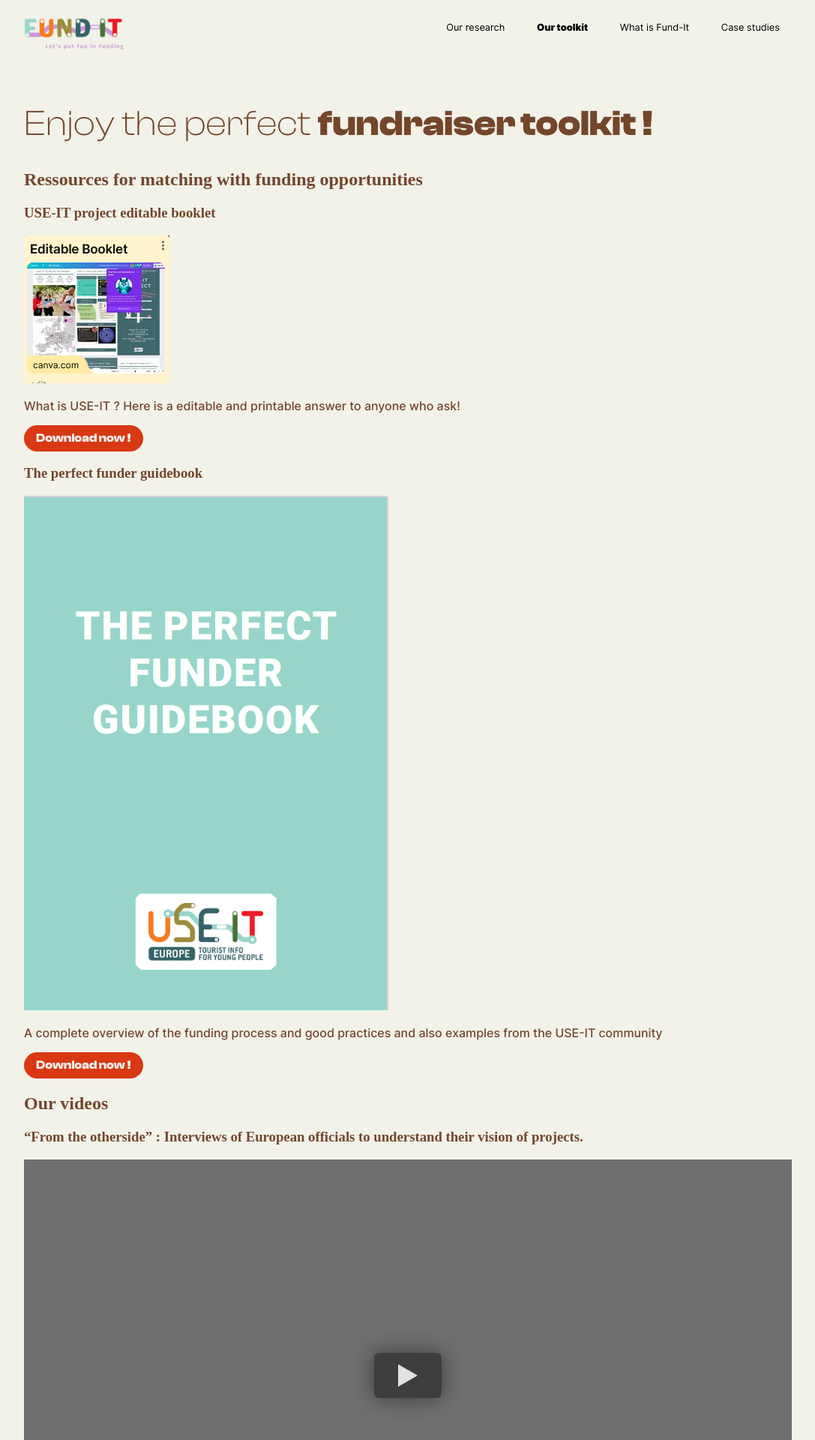
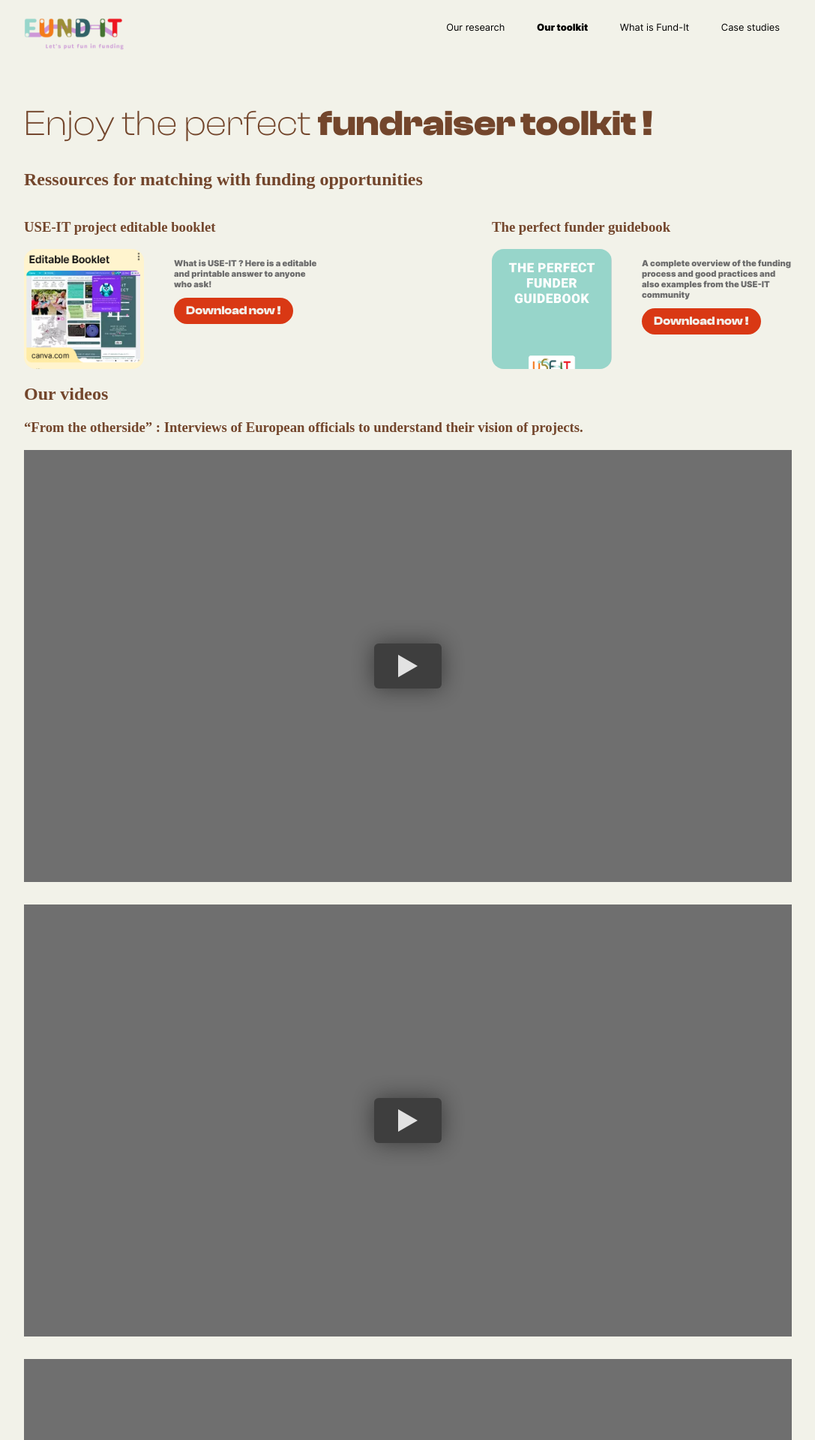
Before and after one commit to useiteurope/fund-it-website, a Jekyll site: the page built from jekyll/toolkit/index.html, in a window 1280 px wide. Shown: the top 1920 px of the page at 75% size, without its empty margins (96-1183 px from the left). Built offline with Jekyll 4.4.1, drawn with Linux system fonts in a browser that asks for light colours.

Commit message:
💄 Tookit resource flex layout.

```diff
--- a/jekyll/_sass/_layouts.sass
+++ b/jekyll/_sass/_layouts.sass
@@ -49,3 +49,12 @@
         .caption
             margin: 0 0 20pt 0
             font: 400 $font-size-xsmall $font-inter
+
+/** Flex **/
+.flex
+    display: flex
+    flex-wrap: wrap
+    justify-content: space-between
+    row-gap: 25pt
+    .flex__item
+        width: 300pt
--- a/jekyll/toolkit/index.html
+++ b/jekyll/toolkit/index.html
@@ -4,31 +4,36 @@ layout: default
 ---
 {%- include component-youtube-video.html -%}
 
-<div class="page__top-content width--wide">
+<div class="page__top-content width--wide toolkit">
     <h1>Enjoy the perfect <strong>fundraiser toolkit !</strong></h1>
     <section>
         <h2>Ressources for matching with funding opportunities</h2>
 
-        <grid>
+        <div class="toolkit__resources flex">
             {%- for resource in site.data.toolkit.ressources -%}
-            <div>
+            <div class="toolkit__resource flex__item">
                 <h3>{{ resource.title }}</h3>
-                <img src="{{ resource.image.url }}" alt="{{ resource.image.description }}" />
-                <p>{{ resource.description }}</p>
-                <a href="{{ resource.url }}" class="text-link">Download now !</a>
+                <div class="layout-two-columns">
+                    <img class="layout-two-columns__left" src="{{ resource.image.url }}"
+                        alt="{{ resource.image.description }}" />
+                    <div class="layout-two-columns__right">
+                        <p>{{ resource.description }}</p>
+                        <a href="{{ resource.url }}" class="text-link">Download now !</a>
+                    </div>
+                </div>
             </div>
             {%- endfor -%}
-        </grid>
+        </div>
     </section>
     <section class="page__bottom-content">
         <h2>Our videos</h2>
         {%- for playlist in site.data.toolkit.playlists -%}
         <h3>{{ playlist.title }}</h3>
-        <grid>
+        <div>
             {%- for video_url in playlist.videos -%}
             <youtube-video embed="{{ video_url }}"></youtube-video>
             {%- endfor -%}
-        </grid>
+        </div>
         {%- endfor -%}
     </section>
 
```
